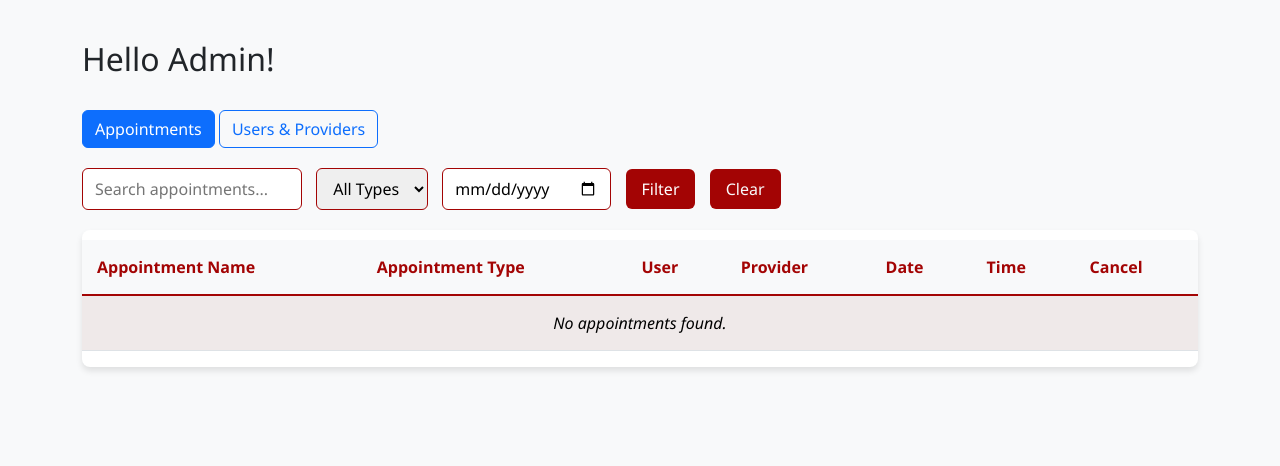
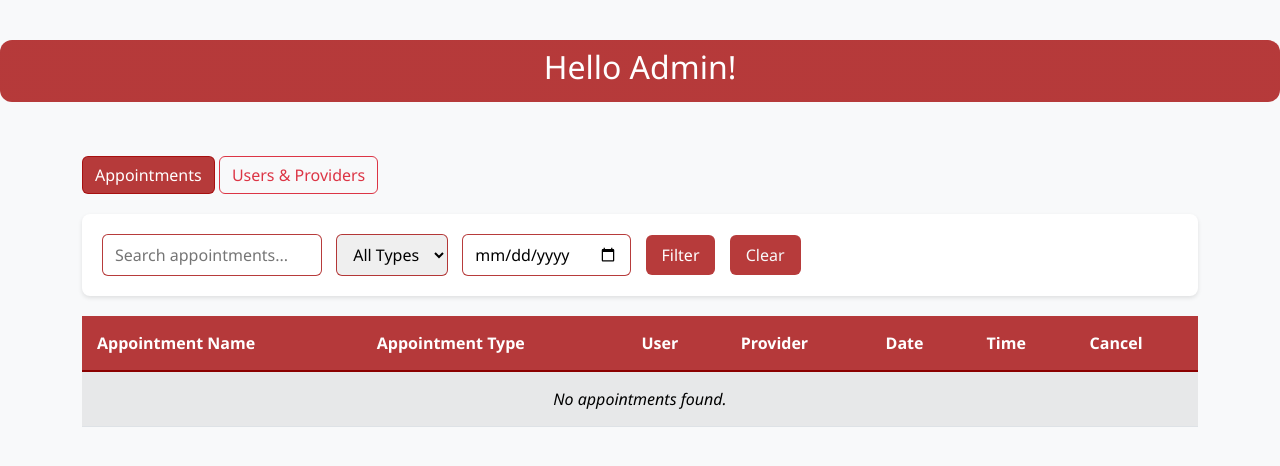
Before and after one commit to siegersma8025/cs440_WebApp, a Django app: page /dashboard/admin/ in a window 1280 px wide. Shown: the part 62-528 px from the top of the page. Run offline with Django 5.2, Linux system fonts and the light colour scheme; the visitor is signed in with stand-in values (Sample User, id 1); data that the repository does not hold is empty.

Commit message:
Updated UI, fixed multiple bugs.

```diff
--- a/cs440_WebApp/cs440WebApp/website/static/website/css/adminDashboard.css
+++ b/cs440_WebApp/cs440WebApp/website/static/website/css/adminDashboard.css
@@ -1,4 +1,15 @@
-/* ...existing code... */
+.admin-header {
+    background: linear-gradient(135deg, rgba(163, 4, 4, 0.78), rgba(163, 4, 4, 0.78));
+    color: white;
+    width: 100vw;
+    margin-left: calc(-50vw + 50%);
+    border-radius: 12px;
+    padding: 8px 0;
+    box-sizing: border-box;
+    text-align: center;
+   margin-bottom: 30px;
+}
+
 
 .appointments-table {
     background: white;
@@ -8,26 +19,23 @@
     overflow-y: auto;
 }
 
-
 .table-striped > tbody > tr:nth-of-type(odd) > td {
-    background-color: rgba(163, 4, 4, 0.04); /* subtle red tint */
+    background-color: rgba(0, 0, 0, 0.02);
 }
 
-#adminTable {
-    width: 100%;
-    border-collapse: collapse;
-    margin-top: 10px;
+/* Custom header styling that matches user/provider dashboard but with red theme */
+.table thead th {
+    background-color: rgba(163, 4, 4, 0.78);
+    color: white;
+    border-bottom: 2px solid #8b0000;
+    font-weight: 600;
+    padding: 15px;
+    position: sticky;
+    top: 0;
+    z-index: 10;
 }
 
-#adminTable th {
-    background-color: #f8f9fa;
-    border-bottom: 2px solid #a30404; /* red divider */
-    font-weight: 600;
-    color: #a30404; /* red header text */
-    padding: 15px;
-}
-
-#adminTable td {
+.table td {
     padding: 15px;
     vertical-align: middle;
 }
@@ -38,3 +46,27 @@
     font-style: italic;
     padding: 30px;
 }
+
+/* Search filters styling to match user dashboard */
+.search-filters {
+    background: white;
+    padding: 20px;
+    border-radius: 8px;
+    box-shadow: 0 2px 4px rgba(0, 0, 0, 0.1);
+    margin-bottom: 20px;
+}
+
+.download-report-group {
+    display: flex;
+    gap: 16px;
+    justify-content: flex-end;
+    align-items: center;
+    width: 100%;
+}
+
+/* Invert btn-outline-danger for selected toggle */
+.btn-outline-danger.selected, .btn-outline-danger.active {
+    color: #fff;
+    background-color: rgba(163, 4, 4, 0.78);
+    border-color: rgba(163, 4, 4, 0.78);
+}
--- a/cs440_WebApp/cs440WebApp/website/templates/adminDashboard.html
+++ b/cs440_WebApp/cs440WebApp/website/templates/adminDashboard.html
@@ -5,34 +5,40 @@
 {% endblock %}
 {% block content %}
 
+<div class="admin-header">
     <h2>Hello Admin!</h2>
+</div>
+
 <br>
 
 <!-- Toggle Buttons -->
 <div style="margin-bottom: 20px;">
-    <a href="?view=appointments" class="btn {% if view_mode == 'appointments' %}btn-primary{% else %}btn-outline-primary{% endif %}">Appointments</a>
-    <a href="?view=users" class="btn {% if view_mode == 'users' %}btn-primary{% else %}btn-outline-primary{% endif %}">Users & Providers</a>
+    <a href="?view=appointments"
+       class="btn btn-outline-danger{% if view_mode == 'appointments' %} selected{% endif %}">Appointments</a>
+    <a href="?view=users"
+       class="btn btn-outline-danger{% if view_mode == 'users' %} selected{% endif %}">Users & Providers</a>
 </div>
 
 {% if view_mode == 'appointments' %}
-    <!-- Filter/search form -->
-    <form method="get" class="search-filters" id="filterForm" style="margin-bottom: 20px;">
+    <div class="search-filters">
+        <form method="get" id="filterForm">
             <input type="hidden" name="view" value="appointments">
-        <input type="text" name="searchInput" value="{{ searchInput }}" placeholder="Search appointments..." style="width: 220px; margin-right: 10px; padding: 8px 12px; border: 1px solid #a30404; border-radius: 6px;" id="searchInput">
-        <select name="typeFilter" style="margin-right: 10px; padding: 8px 12px; border: 1px solid #a30404; border-radius: 6px;" id="typeFilter">
+            <input type="text" name="searchInput" value="{{ searchInput }}" placeholder="Search appointments..." style="width: 220px; margin-right: 10px; padding: 8px 12px; border: 1px solid rgba(163, 4, 4, 0.78); border-radius: 6px;" id="searchInput">
+            <select name="typeFilter" style="margin-right: 10px; padding: 8px 12px; border: 1px solid rgba(163, 4, 4, 0.78); border-radius: 6px;" id="typeFilter">
                 <option value="">All Types</option>
                 {% for t in types %}
                 <option value="{{ t }}" {% if t == typeFilter %}selected{% endif %}>{{ t }}</option>
                 {% endfor %}
             </select>
-        <input type="date" name="dateFilter" value="{{ dateFilter }}" style="padding: 8px 12px; border: 1px solid #a30404; border-radius: 6px;" id="dateFilter">
-        <button type="submit" style="padding: 8px 16px; border: none; background: #a30404; color: white; border-radius: 6px;margin-left: 10px;">Filter</button>
-        <button type="button" onclick="window.location.href='{{ request.path }}?view=appointments'" style="padding: 8px 16px; border: none; background: #a30404; color: #f8f9fa; border-radius: 6px; margin-left: 10px;">Clear</button>
+            <input type="date" name="dateFilter" value="{{ dateFilter }}" style="padding: 8px 12px; border: 1px solid rgba(163, 4, 4, 0.78); border-radius: 6px;" id="dateFilter">
+            <button type="submit" style="padding: 8px 16px; border: none; background: rgba(163, 4, 4, 0.78); color: white; border-radius: 6px;margin-left: 10px;">Filter</button>
+            <button type="button" onclick="window.location.href='{{ request.path }}?view=appointments'" style="padding: 8px 16px; border: none; background: rgba(163, 4, 4, 0.78); color: #f8f9fa; border-radius: 6px; margin-left: 10px;">Clear</button>
         </form>
-    <!-- Appointments table -->
-    <div class="appointments-table">
-        <table id="adminTable" class="table table-striped">
-            <thead>
+    </div>
+
+    <div class="table-responsive" style="max-height: 400px;">
+        <table class="table table-striped">
+            <thead class="sticky-top">
                 <tr>
                     <th>Appointment Name</th>
                     <th>Appointment Type</th>
@@ -68,28 +74,35 @@
             </tbody>
         </table>
     </div>
+
 {% elif view_mode == 'users' %}
-    <!-- Search/Filter and Download All Users Report on the same line -->
-    <div style="display: flex; justify-content: space-between; align-items: center; margin-bottom: 20px;">
-        <form method="get" class="search-filters" id="userFilterForm" style="display: flex; align-items: center;">
+    <div class="search-filters">
+        <div style="display: flex; justify-content: space-between; align-items: center;">
+            <form method="get" id="userFilterForm" style="display: flex; align-items: center;">
                 <input type="hidden" name="view" value="users">
-            <input type="text" name="userSearchInput" value="{{ userSearchInput }}" placeholder="Search accounts" style="width: 220px; margin-right: 10px; padding: 8px 12px; border: 1px solid #a30404; border-radius: 6px;">
-            <select name="userTypeFilter" style="margin-right: 10px; padding: 8px 12px; border: 1px solid #a30404; border-radius: 6px;">
+                <input type="text" name="userSearchInput" value="{{ userSearchInput }}" placeholder="Search accounts" style="width: 220px; margin-right: 10px; padding: 8px 12px; border: 1px solid rgba(163, 4, 4, 0.78); border-radius: 6px;">
+                <select name="userTypeFilter" style="margin-right: 10px; padding: 8px 12px; border: 1px solid rgba(163, 4, 4, 0.78); border-radius: 6px;">
                     <option value="">All Types</option>
                     <option value="User" {% if userTypeFilter == "User" %}selected{% endif %}>User</option>
                     <option value="Provider" {% if userTypeFilter == "Provider" %}selected{% endif %}>Provider</option>
                 </select>
-            <button type="submit" style="padding: 8px 16px; border: none; background: #a30404; color: white; border-radius: 6px;margin-left: 10px;">Filter</button>
-            <button type="button" onclick="window.location.href='{{ request.path }}?view=users'" style="padding: 8px 16px; border: none; background: #a30404; color: #f8f9fa; border-radius: 6px; margin-left: 10px;">Clear</button>
+                <button type="submit" style="padding: 8px 16px; border: none; background: rgba(163, 4, 4, 0.78); color: white; border-radius: 6px;margin-left: 10px;">Filter</button>
+                <button type="button" onclick="window.location.href='{{ request.path }}?view=users'" style="padding: 8px 16px; border: none; background: rgba(163, 4, 4, 0.78); color: #f8f9fa; border-radius: 6px; margin-left: 10px;">Clear</button>
             </form>
-        <button type="button" class="btn btn-success" data-bs-toggle="modal" data-bs-target="#allUsersReportModal">
+            <div class="download-report-group">
+                <button type="button" class="btn btn-danger" data-bs-toggle="modal" data-bs-target="#allUsersReportModal" style="background: rgba(163, 4, 4, 0.78)" >
                     Download All Users Report
                 </button>
+                <button type="button" class="btn btn-danger" data-bs-toggle="modal" data-bs-target="#allProvidersReportModal" style="background: rgba(163, 4, 4, 0.78)" >
+                    Download All Providers Report
+                </button>
             </div>
-    <!-- Users & Providers Table -->
-    <div class="appointments-table">
-        <table class="table table-striped" id="adminTable">
-            <thead>
+        </div>
+    </div>
+
+    <div class="table-responsive" style="max-height: 400px;">
+        <table class="table table-striped">
+            <thead class="sticky-top">
                 <tr>
                     <th>Username</th>
                     <th>Full Name</th>
@@ -112,7 +125,7 @@
                         </form>
                     </td>
                     <td>
-                        <button type="button" class="btn btn-info btn-sm" data-bs-toggle="modal" data-bs-target="#userReportModal-{{ profile.user.username }}">Download Report</button>
+                        <button type="button" class="btn btn-outline-danger btn-sm" data-bs-toggle="modal" data-bs-target="#userReportModal-{{ profile.user.username }}">Download Report</button>
                         <!-- User Report Modal -->
                         <div class="modal fade" id="userReportModal-{{ profile.user.username }}" tabindex="-1" aria-labelledby="userReportModalLabel-{{ profile.user.username }}" aria-hidden="true">
                           <div class="modal-dialog">
@@ -159,7 +172,7 @@
                         </form>
                     </td>
                     <td>
-                        <button type="button" class="btn btn-info btn-sm" data-bs-toggle="modal" data-bs-target="#userReportModal-{{ profile.user.username }}">Download Report</button>
+                        <button type="button" class="btn btn-outline-danger btn-sm" data-bs-toggle="modal" data-bs-target="#userReportModal-{{ profile.user.username }}">Download Report</button>
                         <!-- Provider Report Modal -->
                         <div class="modal fade" id="userReportModal-{{ profile.user.username }}" tabindex="-1" aria-labelledby="userReportModalLabel-{{ profile.user.username }}" aria-hidden="true">
                         <div class="modal-dialog">
@@ -188,6 +201,7 @@
             </tbody>
         </table>
     </div>
+
     <!-- All Users Report Modal -->
     <div class="modal fade" id="allUsersReportModal" tabindex="-1" aria-labelledby="allUsersReportModalLabel" aria-hidden="true">
       <div class="modal-dialog">
@@ -217,6 +231,36 @@
         </form>
       </div>
     </div>
+
+  <!-- All Providers Report Modal -->
+<div class="modal fade" id="allProvidersReportModal" tabindex="-1" aria-labelledby="allProvidersReportModalLabel" aria-hidden="true">
+  <div class="modal-dialog">
+    <form method="post" action="{% url 'downloadAllProvidersReport' %}">
+      {% csrf_token %}
+      <div class="modal-content">
+        <div class="modal-header">
+          <h5 class="modal-title" id="allProvidersReportModalLabel">Download All Providers Report</h5>
+          <button type="button" class="btn-close" data-bs-dismiss="modal" aria-label="Close"></button>
+        </div>
+        <div class="modal-body">
+          <label>Start Date: <input type="date" name="start_date" required></label><br>
+          <label>End Date: <input type="date" name="end_date" required></label><br>
+          <label>Appointment Type:
+            <select name="appointment_type">
+              <option value="">All Types</option>
+              {% for t in types %}
+              <option value="{{ t }}">{{ t }}</option>
+              {% endfor %}
+            </select>
+          </label>
+        </div>
+        <div class="modal-footer">
+          <button type="submit" class="btn btn-success">Download CSV</button>
+        </div>
+      </div>
+    </form>
+  </div>
+</div>
 {% endif %}
 
 {% endblock %}
--- a/cs440_WebApp/cs440WebApp/website/templates/navbar.html
+++ b/cs440_WebApp/cs440WebApp/website/templates/navbar.html
@@ -11,10 +11,8 @@
         <li class="nav-item">
           <a class="nav-link" href="{% url 'logout' %}">Logout</a>
         </li>
-        <li class="nav-item">
-          <a class="nav-link" href="{% url 'help' %}">Help</a>
-        </li>
-        {% else %}
+        {% endif %}
+        {% if not user.is_authenticated %}
         <li class="nav-item dropdown">
           <a class="nav-link dropdown-toggle" href="#" id="registerDropdown" role="button" data-bs-toggle="dropdown" aria-expanded="false">
             Register
@@ -28,6 +26,9 @@
           <a class="nav-link" href="{% url 'home' %}">Login</a>
         </li>
         {% endif %}
+        <li class="nav-item">
+          <a class="nav-link" href="{% url 'help' %}">Help</a>
+        </li>
       </ul>
     </div>
   </div>
--- a/cs440_WebApp/cs440WebApp/website/urls.py
+++ b/cs440_WebApp/cs440WebApp/website/urls.py
@@ -16,4 +16,5 @@ urlpatterns = [
     path('dashboard/admin/downloadUserReport/', views.downloadUserReport, name='downloadUserReport'),
     path('dashboard/admin/downloadAllUsersReport/', views.downloadAllUsersReport, name='downloadAllUsersReport'),
     path('dashboard/admin/downloadProviderReport/', views.downloadProviderReport, name='downloadProviderReport'),
+    path('dashboard/admin/downloadAllProvidersReport/', views.downloadAllProvidersReport, name='downloadAllProvidersReport'),
 ]
--- a/cs440_WebApp/cs440WebApp/website/views.py
+++ b/cs440_WebApp/cs440WebApp/website/views.py
@@ -174,7 +174,7 @@ def providerDashboard(request):
                 providerFirstName=provider_profile.first_name,
                 providerLastName=provider_profile.last_name,
                 appointmentName=cd.get('appointmentName'),
-                appointmentType=provider_profile.category,  # Set from provider's category
+                appointmentType=provider_profile.category,
                 date=cd.get('date'),
                 start_time=cd.get('start_time'),
                 end_time=cd.get('end_time'),
@@ -192,15 +192,16 @@ def providerDashboard(request):
     dateFilter = request.GET.get('dateFilter', '')
 
     # Get all slots for this provider
-    slots_qs = AppointmentSlot.objects.filter(providerUsername=request.user.username)
-    filtered_slots = filterAppointments(slots_qs, search, typeFilter, dateFilter)
+    slotsQuerySet = AppointmentSlot.objects.filter(providerUsername=request.user.username)
+    slotsQuerySet = filterNonPastAppointments(slotsQuerySet)
+    filteredSlots = filterAppointments(slotsQuerySet, search, typeFilter, dateFilter)
 
     # Collect unique types for the filter dropdown
-    types = sorted(set(slot.appointmentType.strip() for slot in slots_qs))
+    types = sorted(set(slot.appointmentType.strip() for slot in slotsQuerySet))
 
     return render(request, 'providerDashboard.html', {
         'provider': provider_profile,
-        'slots': filtered_slots,
+        'slots': filteredSlots,
         'slot_form': slot_form,
         'types': types,
         'searchInput': search,
@@ -210,6 +211,7 @@ def providerDashboard(request):
 
 
 @never_cache
+@csrf_protect
 def userDashboard(request):
     if not request.user.is_authenticated:
         return redirect('login')
@@ -221,19 +223,25 @@ def userDashboard(request):
     # Booked appointments for the user
     bookings = Booking.objects.filter(user=request.user).select_related("slot")
 
-    # --- Handle filters ---
+    # Handle filters
     search = request.GET.get('searchInput', '').strip().lower()
     typeFilter = request.GET.get('typeFilter', '')
     dateFilter = request.GET.get('dateFilter', '')
+    bookedSearch = request.GET.get('bookedSearchInput', '').strip().lower()
+    bookedTypeFilter = request.GET.get('bookedTypeFilter', '')
+
+    # Booked appointments for the user
+    bookingsQuerySet = Booking.objects.filter(user=request.user).select_related("slot")
+    bookings = filterBookings(bookingsQuerySet, bookedSearch, bookedTypeFilter)
+
 
     # Get all appointment slots
-    slots_queryset = AppointmentSlot.objects.filter(is_booked=False)
-
-    # Use your existing filterAppointments function
-    slots = filterAppointments(slots_queryset, search, typeFilter, dateFilter)
+    slotsQuerySet = AppointmentSlot.objects.filter(is_booked=False)
+    slotsQuerySet = filterNonPastAppointments(slotsQuerySet)
+    slots = filterAppointments(slotsQuerySet, search, typeFilter, dateFilter)
 
     # Get all types for dropdown
-    types = sorted(set(slot.appointmentType.strip() for slot in slots_queryset))
+    types = sorted(set(slot.appointmentType.strip() for slot in slotsQuerySet))
 
     # Render template
     return render(request, 'userDashboard.html', {
@@ -244,6 +252,8 @@ def userDashboard(request):
         'searchInput': search,
         'typeFilter': typeFilter,
         'dateFilter': dateFilter,
+        'bookedSearchInput': bookedSearch,
+        'bookedTypeFilter': bookedTypeFilter,
     })
 
 
@@ -288,7 +298,7 @@ def adminDashboard(request):
         # Handle user/provider removal
         elif view_mode == 'users':
             username = request.POST.get("username")
-            if delete_user_and_profile(username):
+            if deleteUserAndProfile(username):
                 messages.success(request, "User/Provider account deleted.")
             else:
                 messages.error(request, "User not found.")
@@ -449,3 +459,14 @@ def downloadProviderReport(request):
         messages.error(request, "Provider not found or no data.")
         return redirect('adminDashboard')
     return redirect('adminDashboard')
+
+@never_cache
+@csrf_protect
+def downloadAllProvidersReport(request):
+    if request.method == "POST":
+        start_date = request.POST.get("start_date")
+        end_date = request.POST.get("end_date")
+        appointment_type = request.POST.get("appointment_type") or None
+        response = generateAllProvidersReport(start_date, end_date, appointment_type)
+        return response
+    return redirect('adminDashboard')
```
Also changed, not shown: cs440_WebApp/cs440WebApp/website/static/website/css/providerDashboard.css (+13 -1 lines), cs440_WebApp/cs440WebApp/website/static/website/css/userDashboard.css (+12 -1 lines), cs440_WebApp/cs440WebApp/website/templates/providerDashboard.html (+12 -8 lines), cs440_WebApp/cs440WebApp/website/templates/userDashboard.html (+28 -7 lines), cs440_WebApp/cs440WebApp/website/utils.py (+61 -25 lines), 1 other file. Lines whose indentation alone changed are shown as unchanged.
